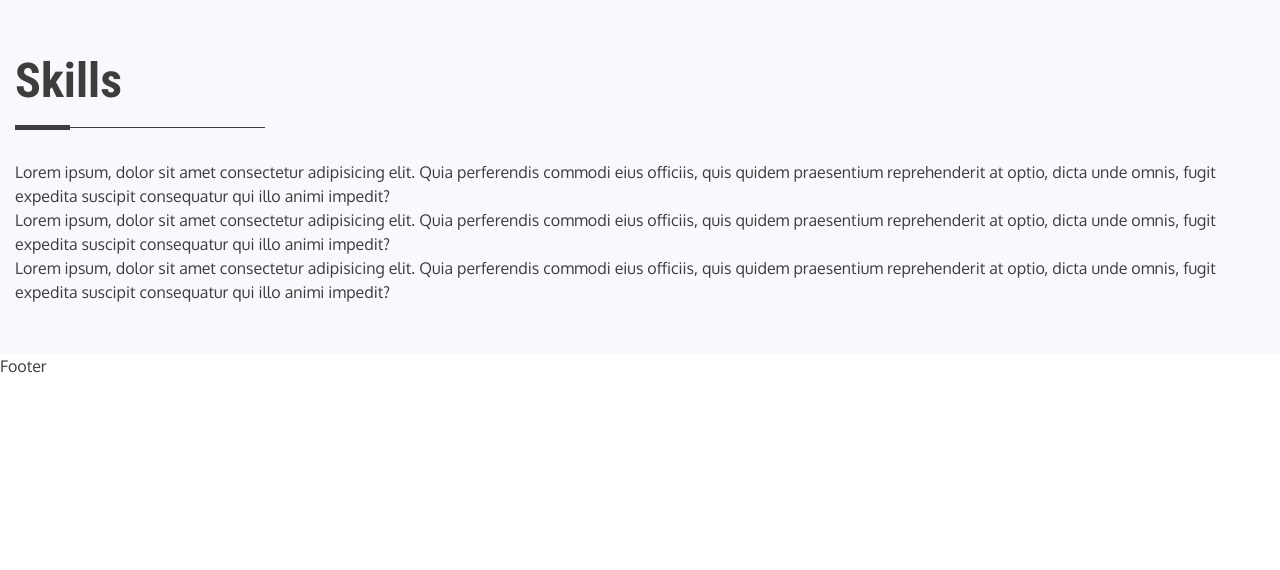
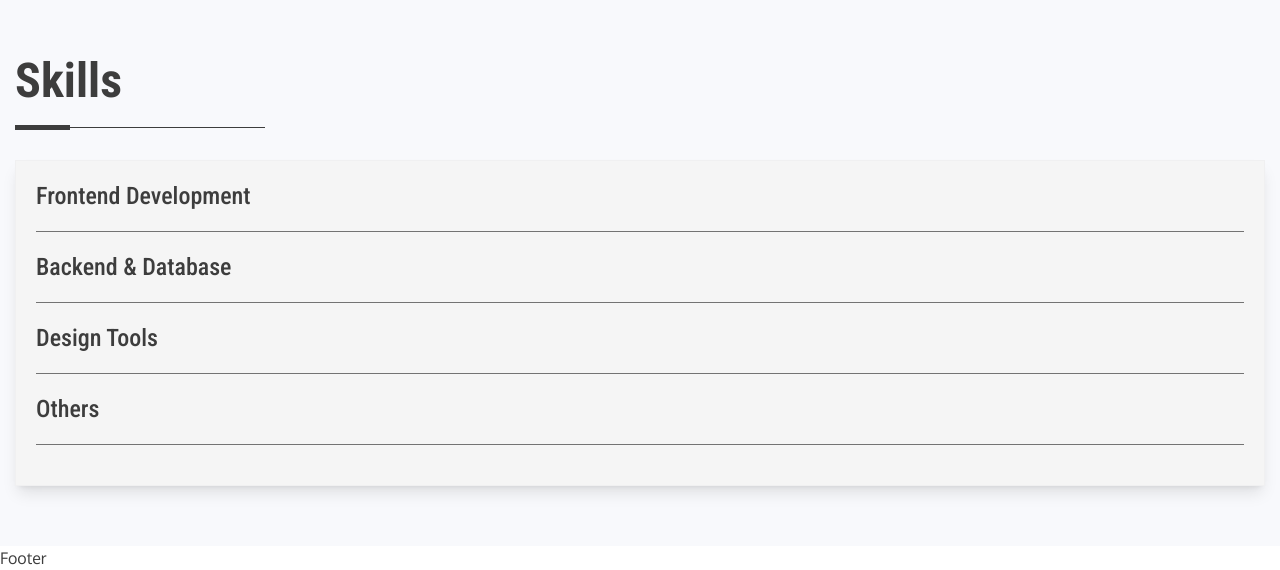
Before and after one commit to roshanbist/portfolio, a Next.js app: page / in a window 1280 px wide. Shown: the part 1683-2253 px from the top of the page. Before the commit the page ends 2061 px from the top, so only its background shows below. Built offline with nearby package versions, Linux system fonts and the light colour scheme.

Commit message:
skill section modified

```diff
--- a/app/layout.tsx
+++ b/app/layout.tsx
@@ -1,11 +1,10 @@
 import type { Metadata } from 'next';
 import { Roboto_Condensed, Pacifico, Oxygen } from 'next/font/google';
-// import { Pacifico } from 'next/font/google';
 
 // Theme provider
 import ThemeProvider from '@/components/themeProvider/ThemeProvider';
+import Scroll from '@/util/Scroll';
 import './globals.css';
-import Scroll from '@/util/Scroll';
 
 const robotoCondensed = Roboto_Condensed({
   subsets: ['latin'],
@@ -23,13 +22,13 @@ const pacifico = Pacifico({
 
 const oxygen = Oxygen({
   subsets: ['latin'],
-  weight: ['400'],
+  weight: ['400', '700'],
   display: 'swap',
   variable: '--font-oxygen',
 });
 
 export const metadata: Metadata = {
-  title: "Roshan's Portfolio",
+  title: 'Roshan Bist',
   description: 'Portfolio website using Next JS ',
 };
 
--- /dev/null
+++ b/components/skills/SkillCard.tsx
@@ -0,0 +1,45 @@
+import { Skillset } from '@/types/all';
+import React from 'react';
+
+const SkillCard = ({ skillItems }: { skillItems: Skillset[] }) => {
+  return (
+    <div>
+      <ul className='border border-border/30 p-8 bg-accent shadow-lg'>
+        {skillItems.map((skills) => (
+          <li key={skills.title}>
+            <h3 className='text-xl font-robotoCondensed font-medium border-b border-foreground/70 pb-8 mb-8'>
+              {skills.title}
+            </h3>
+          </li>
+        ))}
+      </ul>
+    </div>
+    // <div className='basis-[100%] max-w-[100%] px-[1.5rem] pb-[3rem] flex'>
+    //   <div className='border border-border/30 p-8 flex flex-col flex-1 rounded-[1rem] bg-accent shadow-lg'>
+    //     <h3 className='text-xl font-robotoCondensed font-medium border-b border-foreground/70 pb-8 mb-8'>
+    //       {skillItem.title}
+    //     </h3>
+    //     <ul>
+    //       {skillItem.skills.map((skill) => (
+    //         <li key={skill.name} className='mb-10'>
+    //           <div className='flex flex-wrap justify-between mb-4 font-bold'>
+    //             <span className='flex-1'>{skill.name}</span>
+    //             <span className='w-[5rem] ml-4 text-right'>
+    //               {skill.proficiency}%
+    //             </span>
+    //           </div>
+    //           <span className='relative overflow-hidden rounded-full w-full h-[1rem] bg-foreground/40 block'>
+    //             <span
+    //               className={`absolute top-0 left-0 h-full bg-foreground`}
+    //               style={{ width: `${skill.proficiency}%` }}
+    //             />
+    //           </span>
+    //         </li>
+    //       ))}
+    //     </ul>
+    //   </div>
+    // </div>
+  );
+};
+
+export default SkillCard;
--- /dev/null
+++ b/constants/skillsList.ts
@@ -0,0 +1,117 @@
+import { Skillset } from '@/types/all';
+
+export const skillsList: Skillset[] = [
+  {
+    title: 'Frontend Development',
+    skills: [
+      {
+        name: 'HTML',
+        proficiency: 100,
+      },
+      {
+        name: 'CSS3 (SCSS/SASS)',
+        proficiency: 100,
+      },
+
+      {
+        name: 'Tailwind',
+        proficiency: 90,
+      },
+      {
+        name: 'JavaScript',
+        proficiency: 85,
+      },
+      {
+        name: 'TypeScript',
+        proficiency: 80,
+      },
+      {
+        name: 'React',
+        proficiency: 85,
+      },
+      {
+        name: 'Redux',
+        proficiency: 85,
+      },
+      {
+        name: 'Next.js',
+        proficiency: 75,
+      },
+      {
+        name: 'Bootstrap',
+        proficiency: 90,
+      },
+      {
+        name: 'Material UI',
+        proficiency: 65,
+      },
+    ],
+  },
+  {
+    title: 'Backend & Database',
+    skills: [
+      {
+        name: 'Node JS (Express JS)',
+        proficiency: 80,
+      },
+      {
+        name: 'Python',
+        proficiency: 60,
+      },
+      {
+        name: 'Java',
+        proficiency: 55,
+      },
+      {
+        name: 'MongooDB',
+        proficiency: 90,
+      },
+      {
+        name: 'REST API',
+        proficiency: 80,
+      },
+    ],
+  },
+  {
+    title: 'Design Tools',
+    skills: [
+      {
+        name: 'Adobe Photoshop',
+        proficiency: 90,
+      },
+      {
+        name: 'Figma',
+        proficiency: 80,
+      },
+      {
+        name: 'Adobe Illustrator',
+        proficiency: 60,
+      },
+    ],
+  },
+  {
+    title: 'Others',
+    skills: [
+      {
+        name: 'Postman',
+        proficiency: 100,
+      },
+      {
+        name: 'Git',
+        proficiency: 100,
+      },
+      {
+        name: 'Jira',
+        proficiency: 90,
+      },
+      {
+        name: 'Docker',
+        proficiency: 70,
+      },
+      {
+        name: 'Jest',
+        proficiency: 65,
+      },
+    ],
+  },
+];
--- a/pages/skills.tsx
+++ b/pages/skills.tsx
@@ -1,32 +1,20 @@
 import SectionHeading from '@/components/sectionHeading/SectionHeading';
-import React from 'react';
+import { skillsList } from '@/constants/skillsList';
+import SkillCard from '@/components/skills/SkillCard';
 
 const Skills = () => {
   return (
     <section
       id='skills'
-      className='pt-[10rem] pb-[5rem] relative bg-section-secondary after:absolute after:w-0 after:h-0 after:right-0 after:top-[-10rem] after:border-t-[10rem] after:border-t-transparent after:border-r-[100vw] after:border-r-section-secondary'
+      className='pt-[10rem] pb-[6rem] relative bg-section-secondary after:absolute after:w-0 after:h-0 after:right-0 after:top-[-10rem] after:border-t-[10rem] after:border-t-transparent after:border-r-[100vw] after:border-r-section-secondary'
     >
       <div className='max-container'>
         <SectionHeading heading='Skills' />
-        <p>
-          Lorem ipsum, dolor sit amet consectetur adipisicing elit. Quia
-          perferendis commodi eius officiis, quis quidem praesentium
-          reprehenderit at optio, dicta unde omnis, fugit expedita suscipit
-          consequatur qui illo animi impedit?
-        </p>
-        <p>
-          Lorem ipsum, dolor sit amet consectetur adipisicing elit. Quia
-          perferendis commodi eius officiis, quis quidem praesentium
-          reprehenderit at optio, dicta unde omnis, fugit expedita suscipit
-          consequatur qui illo animi impedit?
-        </p>
-        <p>
-          Lorem ipsum, dolor sit amet consectetur adipisicing elit. Quia
-          perferendis commodi eius officiis, quis quidem praesentium
-          reprehenderit at optio, dicta unde omnis, fugit expedita suscipit
-          consequatur qui illo animi impedit?
-        </p>
+        {/* <div className='flex flex-wrap pt-[4rem]'>
+          {skillsList.map((skills, index) => ( */}
+        <SkillCard skillItems={skillsList} />
+        {/* ))} */}
+        {/* </div> */}
       </div>
     </section>
   );
```
Also changed, not shown: types/all.ts (+10 -0 lines), 1 other file (tests, documents, lock files or other folders).
